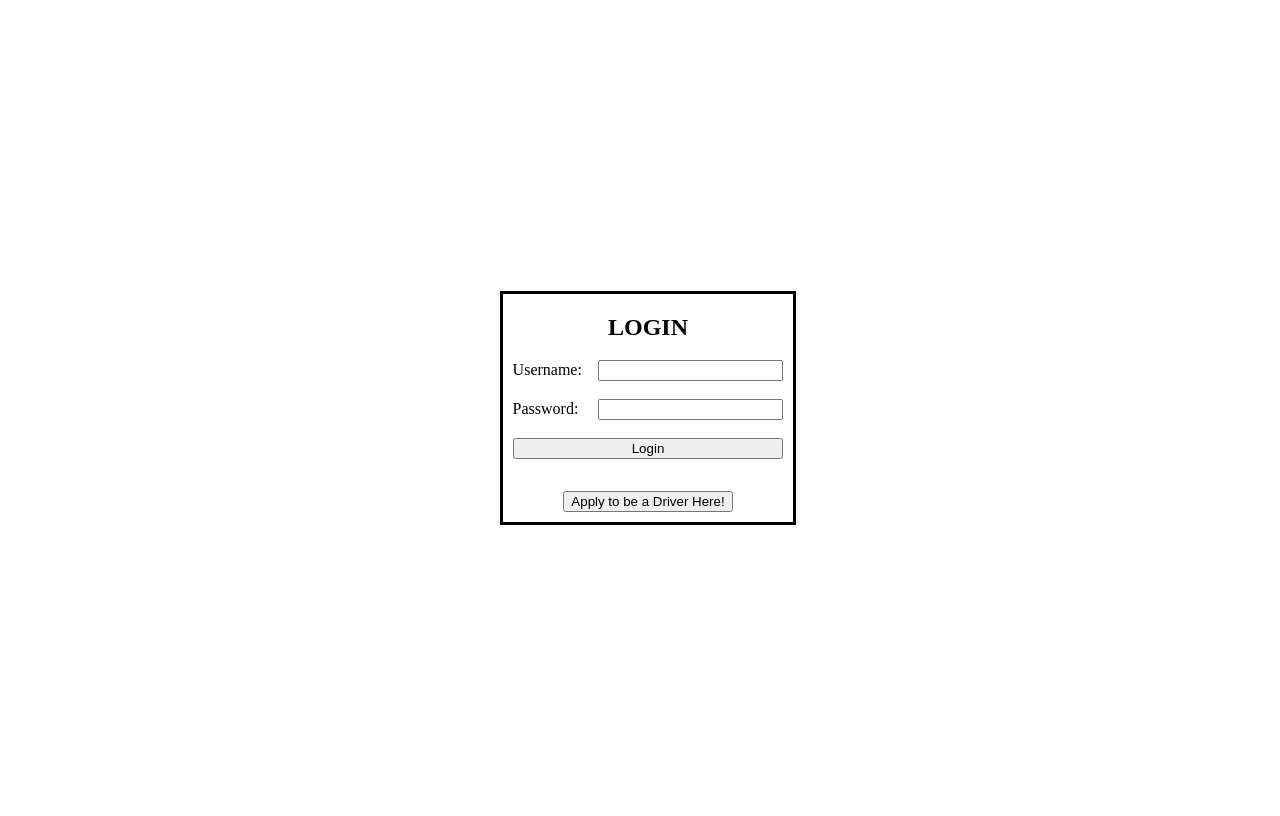
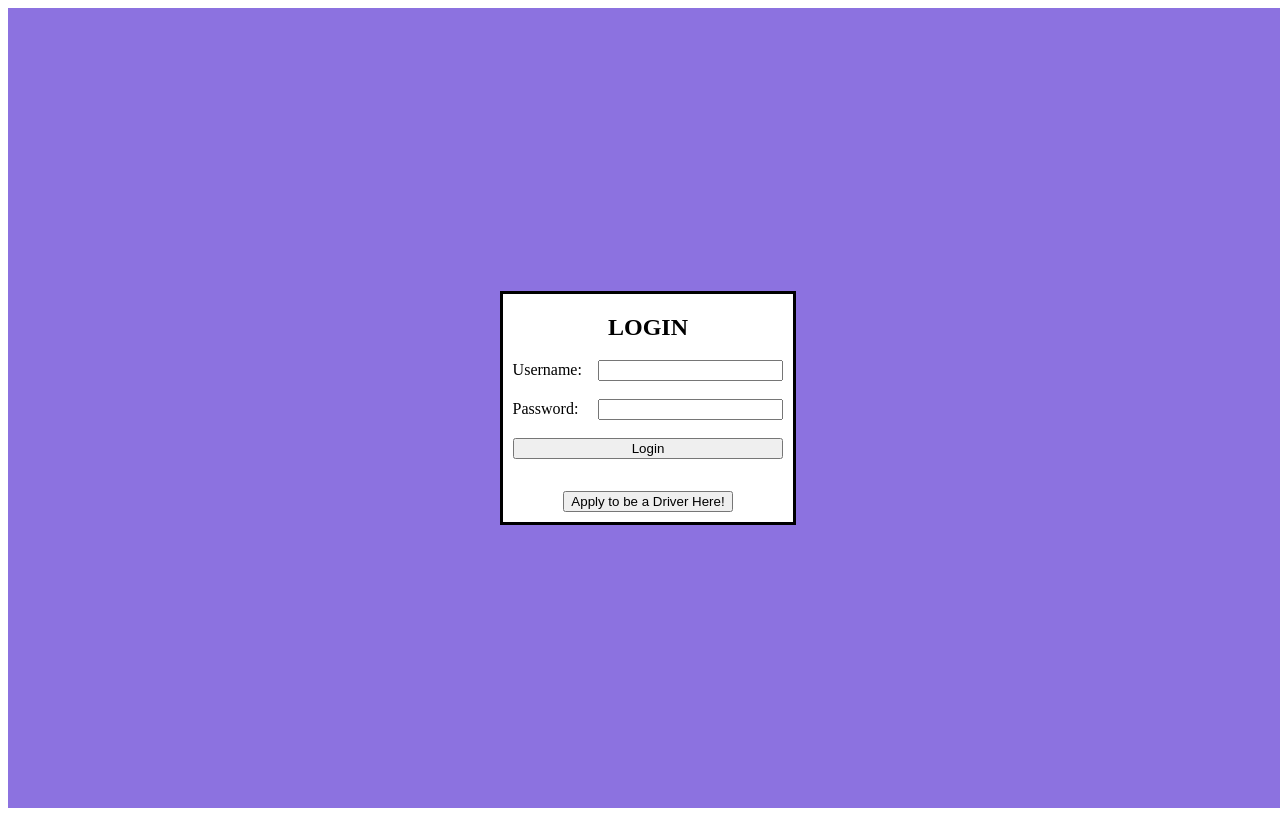
Before and after one commit to team26github/backend, a Vue app in the folder frontend/: page /login in a window 1280 px wide. Built offline with nearby package versions, Linux system fonts and the light colour scheme.

Commit message:
login background color

```diff
--- a/frontend/src/components/loginForm.vue
+++ b/frontend/src/components/loginForm.vue
@@ -111,6 +111,7 @@
     height: 100vh;
     display: grid;
     place-items: center;
+    background-color: #8c72e0;
   }
 
   .login {
@@ -119,6 +120,7 @@
     padding: 0 10px 10px;
     border-style: solid;
     border-color: black;
+    background-color: #ffffff;
   }
 
   p {
```
